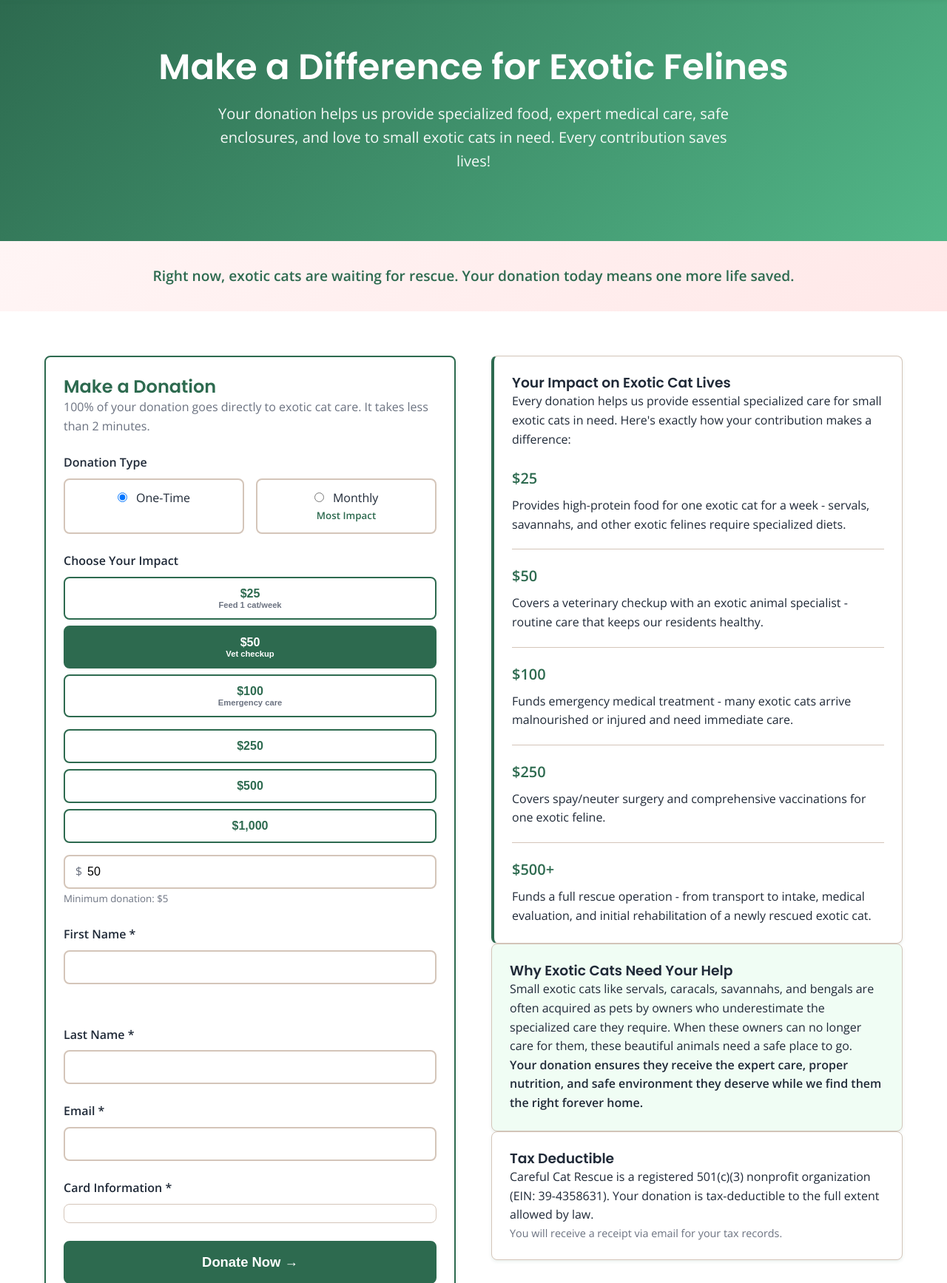
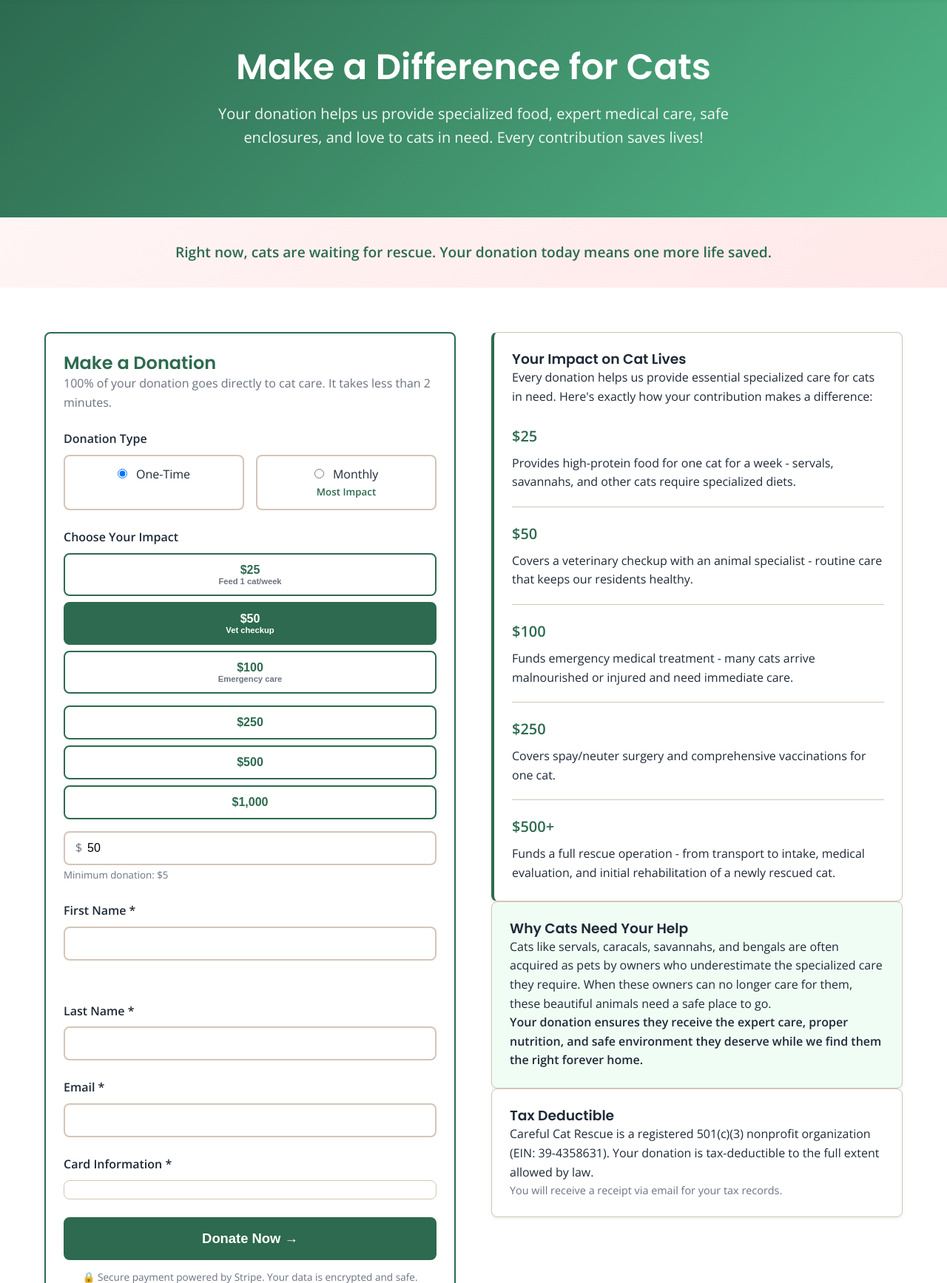
Before and after one commit to jamesbaldwings/Carefulcat, a PHP site: page /donate.php in a window 1280 px wide. Shown: the part 82-1817 px from the top of the page at 74% size. Run offline with PHP 8.4, Linux system fonts and the light colour scheme; data comes from the database, SQL or seed files in the repository; tables that the repository leaves empty hold one stand-in row (values such as "Sample post"); some libraries are stand-ins or nearby versions.

Commit message:
Update donate.php

```diff
--- a/public_html/donate.php
+++ b/public_html/donate.php
@@ -3,9 +3,9 @@ require_once __DIR__ . '/includes/config.php';
 require_once __DIR__ . '/includes/db.php';
 require_once __DIR__ . '/includes/functions.php';
 
-$pageTitle = 'Donate - Help Rescue Small Exotic Cats';
-$metaDescription = 'Support Careful Cat Rescue with a tax-deductible donation. Your contribution helps us rescue, rehabilitate, and rehome small exotic cats including servals, savannahs, bengals, and caracals.';
-$metaKeywords = 'donate exotic cat rescue, support exotic feline sanctuary, exotic cat charity, tax deductible donation, sponsor exotic cat, Murfreesboro TN nonprofit';
+$pageTitle = 'Donate - Help Rescue Cats';
+$metaDescription = 'Support Careful Cat Rescue with a tax-deductible donation. Your contribution helps us rescue, rehabilitate, and rehome cats including servals, savannahs, bengals, and caracals.';
+$metaKeywords = 'donate cat rescue, support cat sanctuary, cat charity, tax deductible donation, sponsor cat, Murfreesboro TN nonprofit';
 
 // Get sponsor cat if specified
 $sponsorCatId = isset($_GET['sponsor']) ? sanitize($_GET['sponsor']) : '';
@@ -25,8 +25,8 @@ require_once __DIR__ . '/includes/header.php';
 
 <section class="hero" style="padding: 60px 0;">
     <div class="container">
-        <h1>Make a Difference for Exotic Felines</h1>
-        <p>Your donation helps us provide specialized food, expert medical care, safe enclosures, and love to small exotic cats in need. Every contribution saves lives!</p>
+        <h1>Make a Difference for Cats</h1>
+        <p>Your donation helps us provide specialized food, expert medical care, safe enclosures, and love to cats in need. Every contribution saves lives!</p>
     </div>
 </section>
 
@@ -34,7 +34,7 @@ require_once __DIR__ . '/includes/header.php';
 <section style="background: linear-gradient(135deg, #fff5f5, #ffe8e8); padding: 2rem 0;">
     <div class="container text-center">
         <p style="font-size: 1.2rem; font-weight: 600; color: var(--primary-color); margin: 0;">
-            Right now, exotic cats are waiting for rescue. Your donation today means one more life saved.
+            Right now, cats are waiting for rescue. Your donation today means one more life saved.
         </p>
     </div>
 </section>
@@ -47,7 +47,7 @@ require_once __DIR__ . '/includes/header.php';
                 <div class="card" style="border: 2px solid var(--primary-color);">
                     <div class="card-content">
                         <h2 style="color: var(--primary-color);">Make a Donation</h2>
-                        <p style="margin-bottom: 1.5rem; color: var(--text-light);">100% of your donation goes directly to exotic cat care. It takes less than 2 minutes.</p>
+                        <p style="margin-bottom: 1.5rem; color: var(--text-light);">100% of your donation goes directly to cat care. It takes less than 2 minutes.</p>
 
                         <form id="donationForm">
                             <input type="hidden" name="csrf_token" value="<?php echo generateCsrfToken(); ?>">
@@ -96,7 +96,7 @@ require_once __DIR__ . '/includes/header.php';
 
                             <?php if (count($cats) > 0): ?>
                             <div class="form-group">
-                                <label class="form-label">Sponsor a Specific Exotic Cat (Optional)</label>
+                                <label class="form-label">Sponsor a Specific Cat (Optional)</label>
                                 <select name="sponsored_cat_id" class="form-control">
                                     <option value="">General Donation - Where Needed Most</option>
                                     <?php foreach ($cats as $cat): ?>
@@ -156,33 +156,33 @@ require_once __DIR__ . '/includes/header.php';
 
                 <div class="card mb-3" style="border-left: 4px solid var(--primary-color);">
                     <div class="card-content">
-                        <h3>Your Impact on Exotic Cat Lives</h3>
-                        <p>Every donation helps us provide essential specialized care for small exotic cats in need. Here's exactly how your contribution makes a difference:</p>
+                        <h3>Your Impact on Cat Lives</h3>
+                        <p>Every donation helps us provide essential specialized care for cats in need. Here's exactly how your contribution makes a difference:</p>
 
                         <div style="margin-top: 1.5rem;">
                             <div style="margin-bottom: 1.25rem; padding-bottom: 1.25rem; border-bottom: 1px solid var(--border-color);">
                                 <strong style="color: var(--primary-color); font-size: 1.25rem;">$25</strong>
-                                <p style="margin: 0.5rem 0 0 0;">Provides high-protein food for one exotic cat for a week - servals, savannahs, and other exotic felines require specialized diets.</p>
+                                <p style="margin: 0.5rem 0 0 0;">Provides high-protein food for one cat for a week - servals, savannahs, and other cats require specialized diets.</p>
                             </div>
 
                             <div style="margin-bottom: 1.25rem; padding-bottom: 1.25rem; border-bottom: 1px solid var(--border-color);">
                                 <strong style="color: var(--primary-color); font-size: 1.25rem;">$50</strong>
-                                <p style="margin: 0.5rem 0 0 0;">Covers a veterinary checkup with an exotic animal specialist - routine care that keeps our residents healthy.</p>
+                                <p style="margin: 0.5rem 0 0 0;">Covers a veterinary checkup with an animal specialist - routine care that keeps our residents healthy.</p>
                             </div>
 
                             <div style="margin-bottom: 1.25rem; padding-bottom: 1.25rem; border-bottom: 1px solid var(--border-color);">
                                 <strong style="color: var(--primary-color); font-size: 1.25rem;">$100</strong>
-                                <p style="margin: 0.5rem 0 0 0;">Funds emergency medical treatment - many exotic cats arrive malnourished or injured and need immediate care.</p>
+                                <p style="margin: 0.5rem 0 0 0;">Funds emergency medical treatment - many cats arrive malnourished or injured and need immediate care.</p>
                             </div>
 
                             <div style="margin-bottom: 1.25rem; padding-bottom: 1.25rem; border-bottom: 1px solid var(--border-color);">
                                 <strong style="color: var(--primary-color); font-size: 1.25rem;">$250</strong>
-                                <p style="margin: 0.5rem 0 0 0;">Covers spay/neuter surgery and comprehensive vaccinations for one exotic feline.</p>
+                                <p style="margin: 0.5rem 0 0 0;">Covers spay/neuter surgery and comprehensive vaccinations for one cat.</p>
                             </div>
 
                             <div>
                                 <strong style="color: var(--primary-color); font-size: 1.25rem;">$500+</strong>
-                                <p style="margin: 0.5rem 0 0 0;">Funds a full rescue operation - from transport to intake, medical evaluation, and initial rehabilitation of a newly rescued exotic cat.</p>
+                                <p style="margin: 0.5rem 0 0 0;">Funds a full rescue operation - from transport to intake, medical evaluation, and initial rehabilitation of a newly rescued cat.</p>
                             </div>
                         </div>
                     </div>
@@ -190,8 +190,8 @@ require_once __DIR__ . '/includes/header.php';
 
                 <div class="card mb-3" style="background-color: #f0fdf4;">
                     <div class="card-content">
-                        <h3>Why Exotic Cats Need Your Help</h3>
-                        <p>Small exotic cats like servals, caracals, savannahs, and bengals are often acquired as pets by owners who underestimate the specialized care they require. When these owners can no longer care for them, these beautiful animals need a safe place to go.</p>
+                        <h3>Why Cats Need Your Help</h3>
+                        <p>Cats like servals, caracals, savannahs, and bengals are often acquired as pets by owners who underestimate the specialized care they require. When these owners can no longer care for them, these beautiful animals need a safe place to go.</p>
                         <p style="font-weight: 600; margin-bottom: 0;">Your donation ensures they receive the expert care, proper nutrition, and safe environment they deserve while we find them the right forever home.</p>
                     </div>
                 </div>
@@ -212,13 +212,13 @@ require_once __DIR__ . '/includes/header.php';
 <section class="section" style="background-color: var(--bg-light);">
     <div class="container">
         <div class="section-header text-center">
-            <h2 class="section-title">Other Ways to Support Our Exotic Cats</h2>
+            <h2 class="section-title">Other Ways to Support Our Cats</h2>
         </div>
         <div class="grid grid-3">
             <div class="card">
                 <div class="card-content text-center">
                     <h4>Volunteer Your Time</h4>
-                    <p>Help care for our exotic residents, assist at events, or support our operations.</p>
+                    <p>Help care for our residents, assist at events, or support our operations.</p>
                     <a href="/volunteer.php" class="btn btn-outline mt-2">Learn More</a>
                 </div>
             </div>
```
